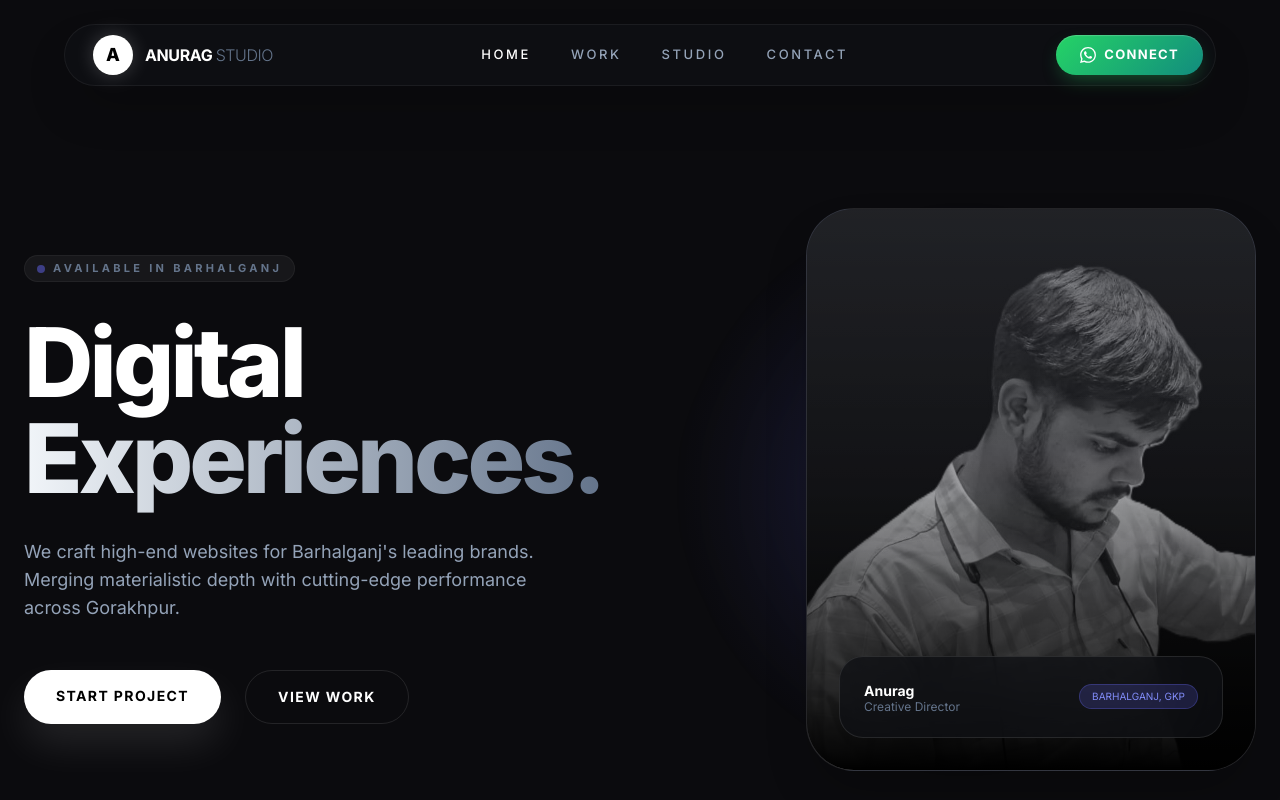
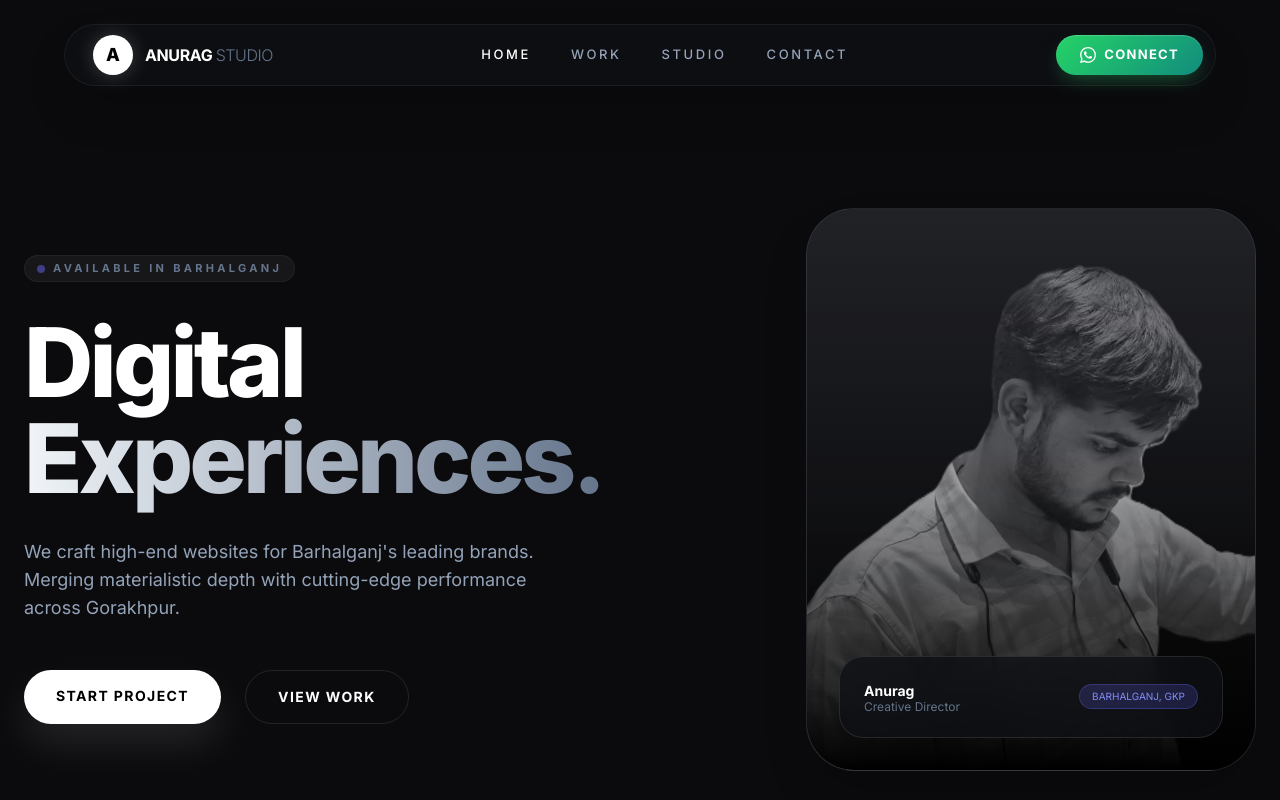
Before and after one commit to anurag24-26/anuragwebdesign, a plain HTML site: page index.html in a window 1280 px wide. Shown: the top 800 px of the page. Drawn offline with nearby package versions, Linux system fonts and the light colour scheme.

Commit message:
Remove background gradients from image holder

```diff
--- a/index.html
+++ b/index.html
@@ -60,14 +60,14 @@
 
     .image-3d-holder {
       position: relative;
-      background: radial-gradient(circle at center, var(--accent-glow) 0%, transparent 70%);
+      background: none;
       perspective: 1000px;
     }
     .image-3d-holder::before {
       content: '';
       position: absolute;
       inset: -20px;
-      background: radial-gradient(circle, rgba(99, 102, 241, 0.1) 0%, transparent 60%);
+      background:none;
       filter: blur(40px);
       z-index: -1;
     }
```
